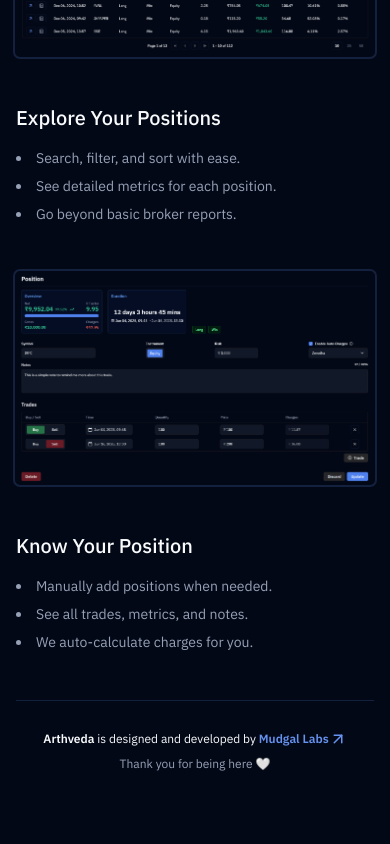
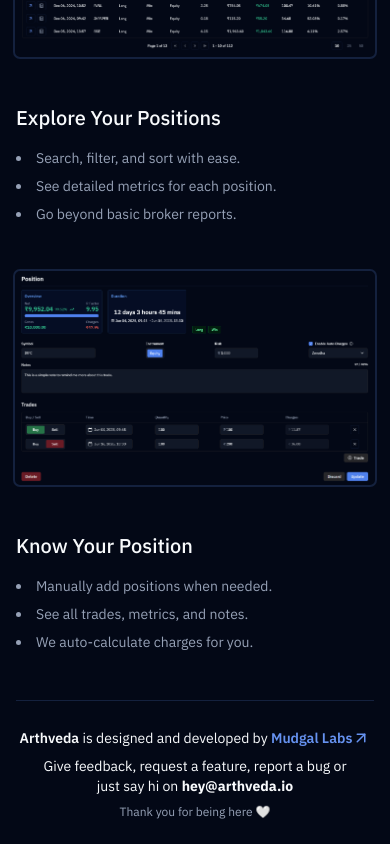
Before and after one commit to MudgalLabs/arthveda_landing, a Next.js app: page / in a window 390 px wide. Shown: the part 3089-3933 px from the top of the page. Before the commit the page ends 3885 px from the top, so only its background shows below. Built offline with nearby package versions, Linux system fonts and the light colour scheme.

Commit message:
feat: add email in footer

```diff
--- a/components/footer.tsx
+++ b/components/footer.tsx
@@ -1,24 +1,32 @@
 import { ArrowUpRight } from "lucide-react"; // Lucide has GitHub icon
-import Link from "next/link";
 
 export default function Footer() {
     return (
         <footer className="border-t border-accent-muted mt-12 sm:mt-24">
             <div className="py-6 md:py-10 flex-center">
-                <div className="space-y-2">
-                    <p className="text-xs sm:text-base inline-block text-foreground">
+                <div className="space-y-2 text-center">
+                    <p className="text-sm sm:text-base inline-block text-foreground">
                         <span className="font-semibold text-foreground">
                             Arthveda{" "}
                         </span>
                         is designed and developed by{" "}
-                        <Link
+                        <a
                             href="https://github.com/MudgalLabs"
                             target="_blank"
                             rel="noopener noreferrer"
-                            className="text-xs! sm:text-base! inline-flex items-center"
+                            className="text-sm! sm:text-base! inline-flex items-center"
                         >
                             Mudgal Labs <ArrowUpRight size={18} />
-                        </Link>
+                        </a>
+                    </p>
+
+                    <p className="text-sm sm:text-base">
+                        Give feedback, request a feature, report a bug or
+                        <br className="block sm:hidden" />
+                        just say hi on{" "}
+                        <span className="font-bold text-sm sm:text-base">
+                            hey@arthveda.io
+                        </span>
                     </p>
 
                     <p className="text-center text-xs sm:text-sm text-foreground-muted">
```
